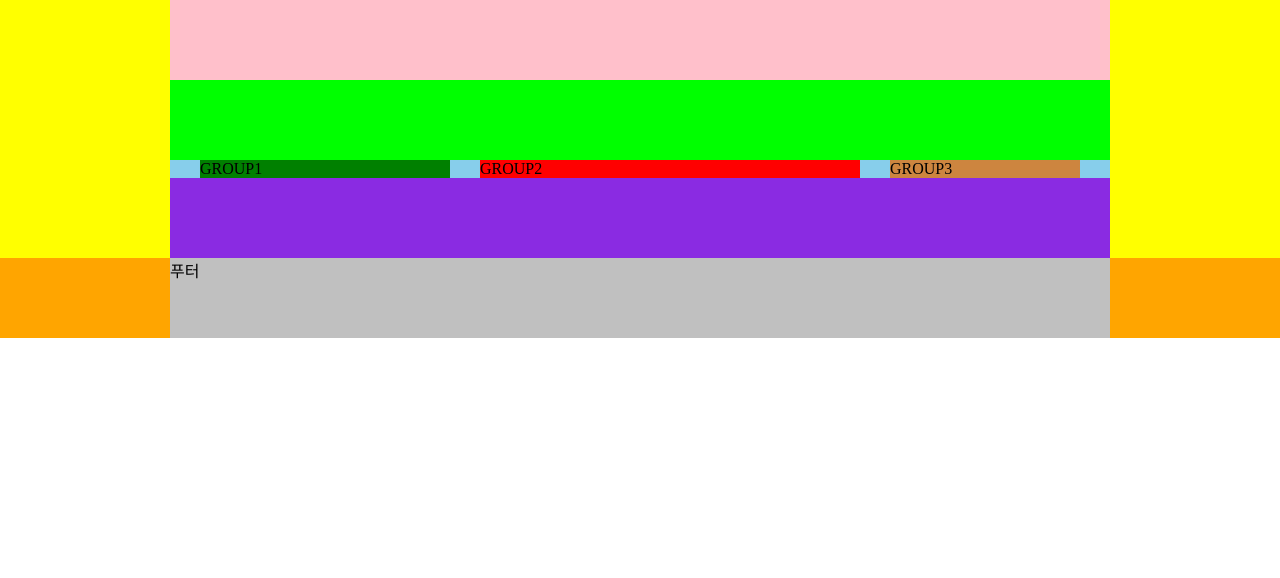
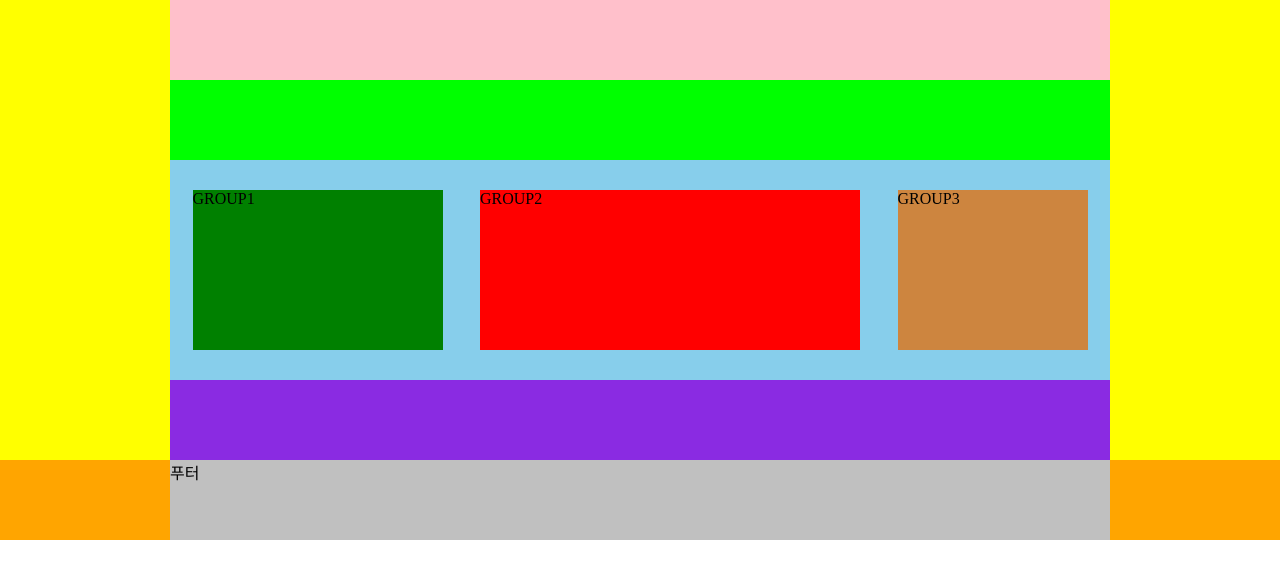
Before and after one commit to cheonmro/HTML-CSS-Recipe, a plain HTML site: page index.html in a window 1280 px wide. Drawn offline with Linux system fonts and the light colour scheme.

Commit message:
Add layout for main using flex

```diff
--- a/css/style.css
+++ b/css/style.css
@@ -24,19 +24,27 @@ body{
 }
 .main{
   background-color: skyblue;
-  padding: 0 15px;
+  padding: 30px 0;
+  /* flex: #1 */
+  /* Should add 'display: flex' to parent(flex-container) of child element(flex-item) in order to layout flex-item */
+  display: flex;
+  /* flex: #2 */
+  justify-content: space-evenly;
 }
+/* float: #2 */
 /* Add empty content after group3(last child of main) to maintain the size of main using ::after(pseudo-element) */
-.clearfix::after{
+/* .clearfix::after{
   content: "";
   background-color: black;
   color: white;
   clear: both;
   display: block;
-}
+} */
 .group{
-  float: left;
+  /* float: #1 */
+  /* float: left; */
   margin: 0 15px;
+  height: 20vh;
 }
 .group1{
   background-color: green;
```
